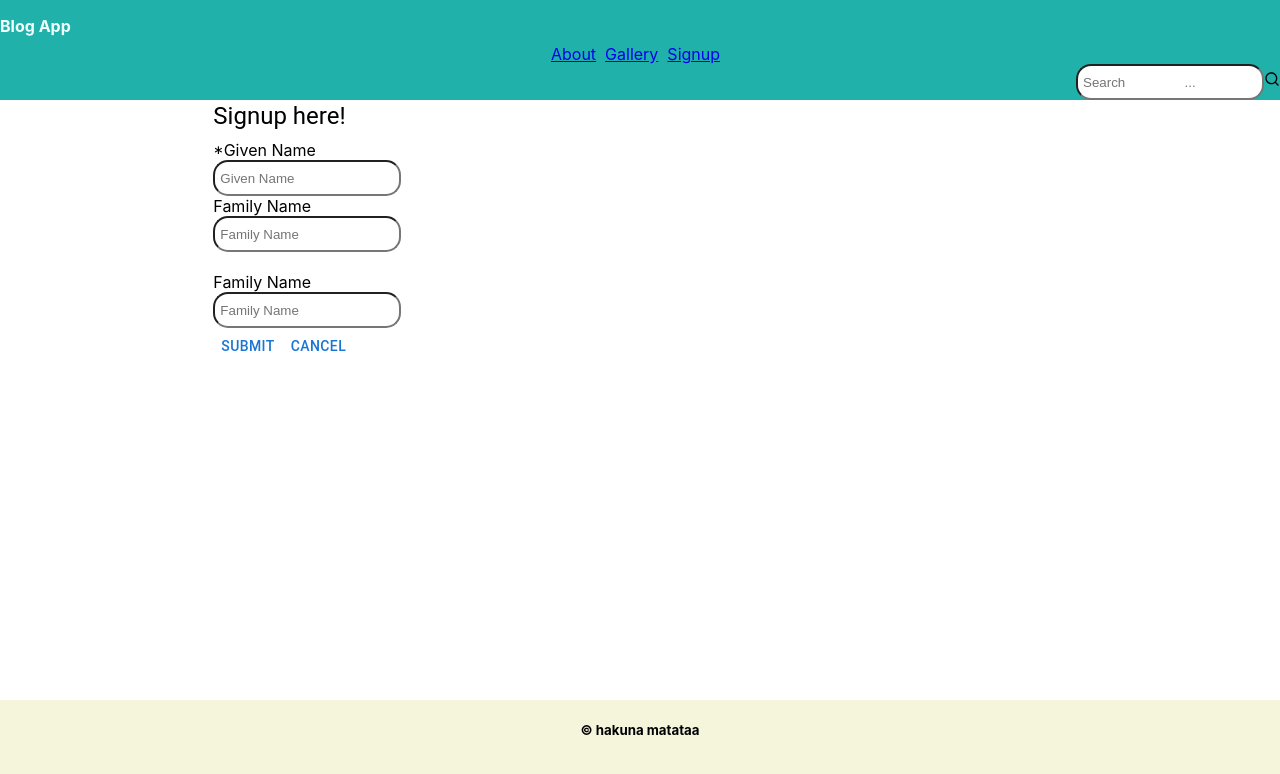
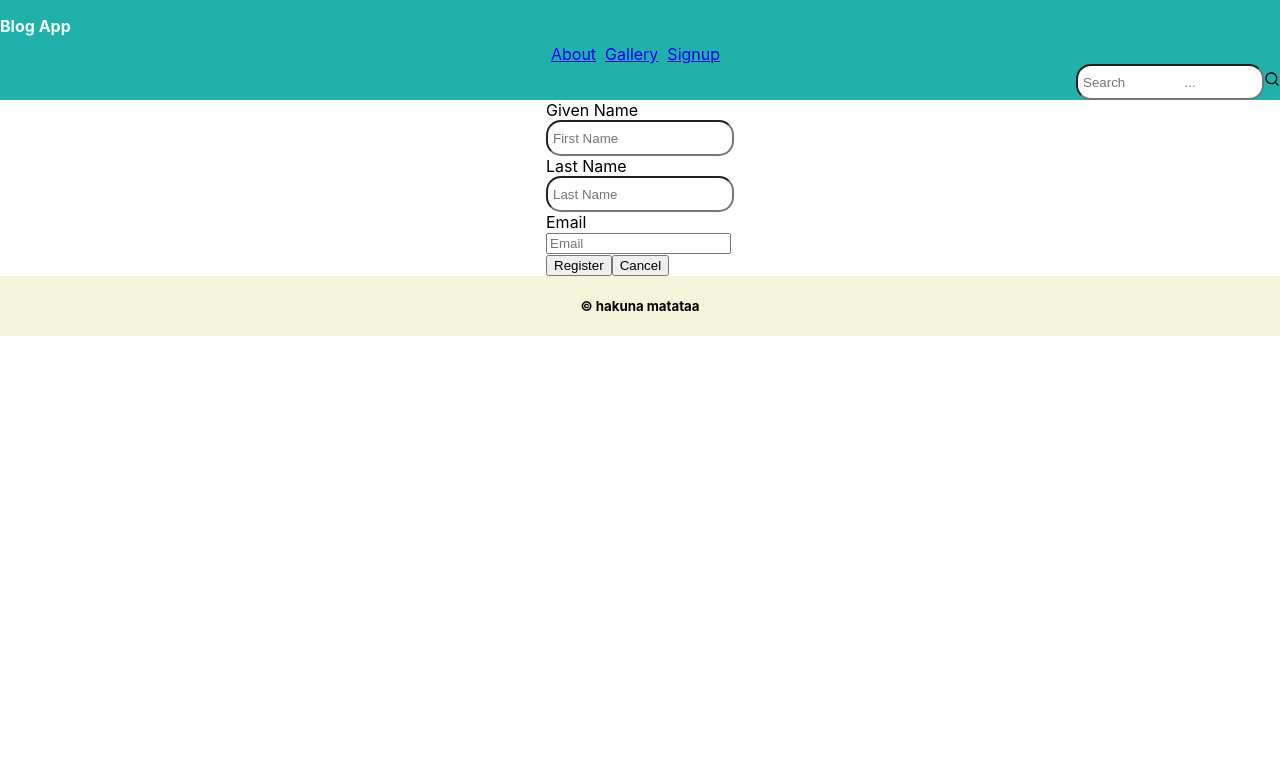
Before and after one commit to lvemavarapu/forms, a React (Create React App) app: page /signup in a window 1280 px wide. Shown: the top 774 px of the page. Built offline with nearby package versions, Linux system fonts and the light colour scheme.

Commit message:
sign up with validation

```diff
--- a/src/Layout/Hooks/useSearch.js
+++ b/src/Layout/Hooks/useSearch.js
@@ -22,6 +22,4 @@ function useSearch() {
         </div>
     );
 }
-
-
 export default useSearch;
--- a/src/Layout/footer.css
+++ b/src/Layout/footer.css
@@ -1,8 +1,6 @@
 .footer{
+    background-color: beige;
     width:100%;
-    height:100px;
-    background-color: beige;
-    position:absolute;
     bottom:0;
 }
 h5{
--- a/src/pages/Gallery.js
+++ b/src/pages/Gallery.js
@@ -160,6 +160,33 @@ export default function Gallery() {
                         </CardActions>
                     </Card>
                 </Grid>
+                            </Grid>
+            <Grid container spacing={6}
+                  justifyContent="center"
+                  alignItems="center">
+                <Grid item md={3}>
+                    <Card sx={{maxWidth: 345}}>
+                        <CardMedia
+                            sx={{height: 140}}
+                            image={travel}
+                            title="aeroplane"
+                        />
+                        <CardContent>
+                            <Typography gutterBottom variant="h5" component="div">
+                                Travel
+                            </Typography>
+                            <Typography variant="body2" color="text.secondary">
+                                Lizards are a widespread group of squamate reptiles, with over 6,000
+                                species, ranging across all continents except Antarctica
+                            </Typography>
+                        </CardContent>
+                        <CardActions>
+                            <Button size="small">Share</Button>
+                            <Button size="small">Learn More</Button>
+
+                        </CardActions>
+                    </Card>
+                </Grid>
             </Grid>
             <Stack spacing={2} justifyContent="center" alignItems="center">
                 <Pagination count={10} />
--- a/src/pages/Signup.js
+++ b/src/pages/Signup.js
@@ -1,33 +1,131 @@
-import React from 'react'
+import React, { useState } from 'react'
 import Grid from "@mui/material/Grid";
 import Typography from "@mui/material/Typography";
 import Button from '@mui/material/Button';
-import ButtonGroup from '@mui/material/ButtonGroup';
+
 
 export default function Signup() {
+
+    const [values, setValues] = useState({
+        firstName: "",
+        lastName: "",
+        email: ""
+    });
+    const handleInputChange = (event) => {
+     event.preventDefault();
+
+        const { name, value } = event.target;
+        setValues((values) => ({
+            ...values,
+            [name]: value
+        }));
+    };
+    const [submitted, setSubmitted] = useState(false);
+    const [valid, setValid] = useState(false);
+
+    const handleSubmit = (e) => {
+        e.preventDefault();
+        if (values.firstName && values.lastName && values.email) {
+            setValid(true);
+        }
+        setSubmitted(true);
+
+    };
             return (
+                <>
                 <Grid container
                       justifyContent="center"
-              alignItems="center">
-            <Grid item md={8}>
-                <Typography gutterBottom variant="h5" component="div">
-                    Signup here!
-                </Typography>
-                <label className="form__label" htmlFor="given-name">*Given Name </label><br/>
-                <input className="form__input" type="text" id="givenname" placeholder="Given Name"/><br/>
+                      alignItems="center"
+                >
+                    <form className="register-form" onSubmit={handleSubmit}>
+                        {submitted && valid && (
+                            <div className="success-message">
+                                <h3>
+                                    {" "}
+                                    Welcome {values.firstName} {values.lastName}{" "}
+                                </h3>
+                                <div> Your registration was successful!</div>
+                            </div>
+                        )}
+                        {!valid && (
+                            <>
+                            <label className="form__label"
+                                   htmlFor="given-name">Given Name </label><br/>
+                            <input
+                                label="FirtsName"
+                                className="form-field"
+                                type="text"
+                                placeholder="First Name"
+                                name="firstName"
+                                value={values.firstName}
+                                onChange={handleInputChange}
+                            />
+                            <br />
+                            </>
+
+                        )}
+
+                        {submitted && !values.firstName && (
+                            <span id="first-name-error">Please enter a first name</span>
+                        )}
+
+                        {!valid && (
+                            <>
+                            <label className="form__label"
+                                   htmlFor="last-name">Last Name </label><br/>
+                            <input
+                                className="form-field"
+                                type="text"
+                                placeholder="Last Name"
+                                name="lastName"
+                                value={values.lastName}
+                                onChange={handleInputChange}
+                            />
+                                <br />
+                            </>
+                        )}
+
+                        {submitted && !values.lastName && (
+                            <span id="last-name-error">Please enter a last name</span>
+                        )}
+
+                        {!valid && (
+                            <>
+                                <label className="form__label"
+                                       htmlFor="email">Email </label><br/>
+                                <input
+                                    className="form-field"
+                                    type="email"
+                                    placeholder="Email"
+                                    name="email"
+                                    value={values.email}
+                                    onChange={handleInputChange}
+                                />
+                                <br/>
+                            </>
+                        )}
+
+                        {submitted && !values.email && (
+                            <span id="email-error">Please enter an email address</span>
+                        )}
+
+
+                        {!valid && (
+                            <Grid item xs={12} spacing={12}>
+                                <button className="form-field" type="submit">
+                                    Register
+                                </button>
+                                <button className="form-field" type="submit">
+                                   Cancel
+                                </button>
+
                             </Grid>
-            <Grid item md={8}>
-                <label className="form__label" htmlFor="familyname">Family Name </label><br/>
-                <input type="text" id="FamilyName" className="form__input" placeholder="Family Name"/><br/><br/>
+
+
+                        )}
+                    </form>
+
                 </Grid>
-            <Grid item md={8}>
-                <label className="form__label" htmlFor="familyname">Family Name </label><br/>
-                <input type="text" id="FamilyName" className="form__input" placeholder="Family Name"/>
-            </Grid>
-            <Grid item md={8}>
-                <Button> Submit</Button>
-                <Button> cancel</Button>
-            </Grid>
-        </Grid>
+                </>
             )
 }
```
Also changed, not shown: 1 other file (tests, documents, lock files or other folders). Lines whose indentation alone changed are shown as unchanged.
